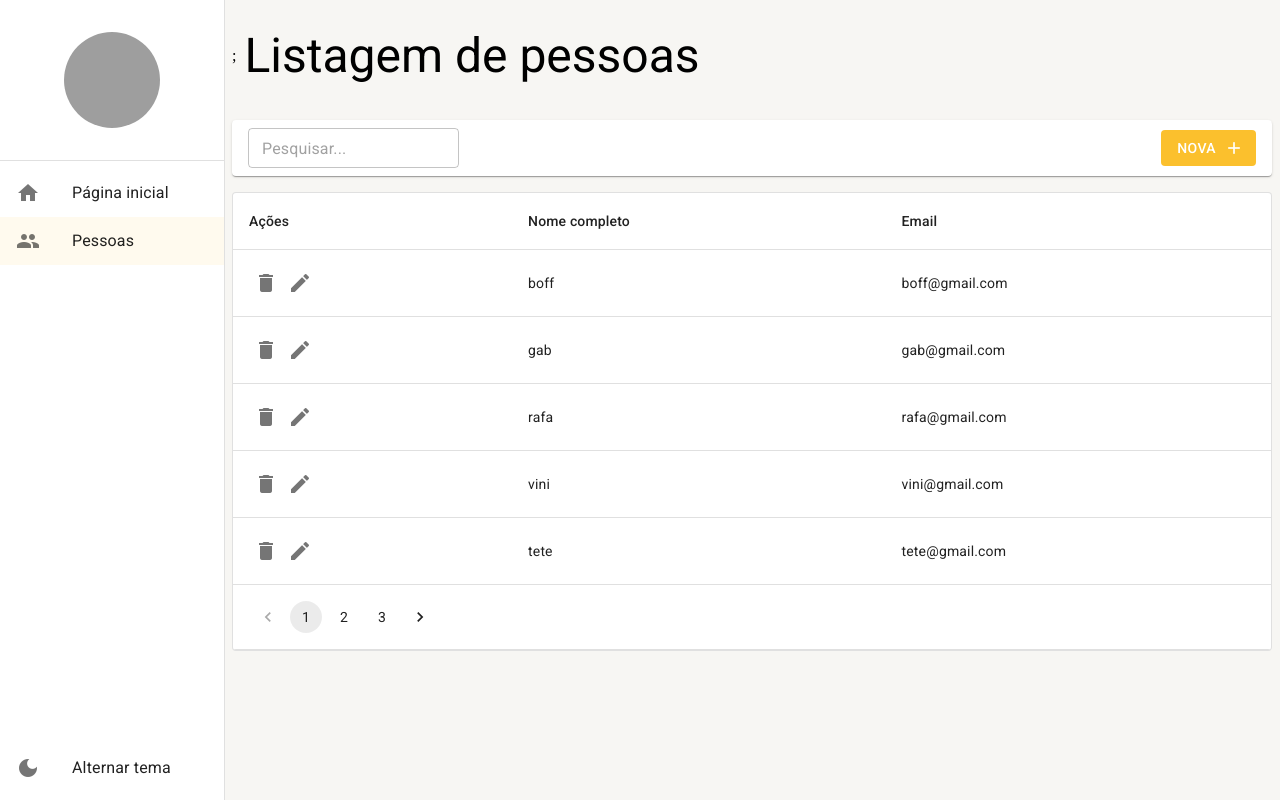
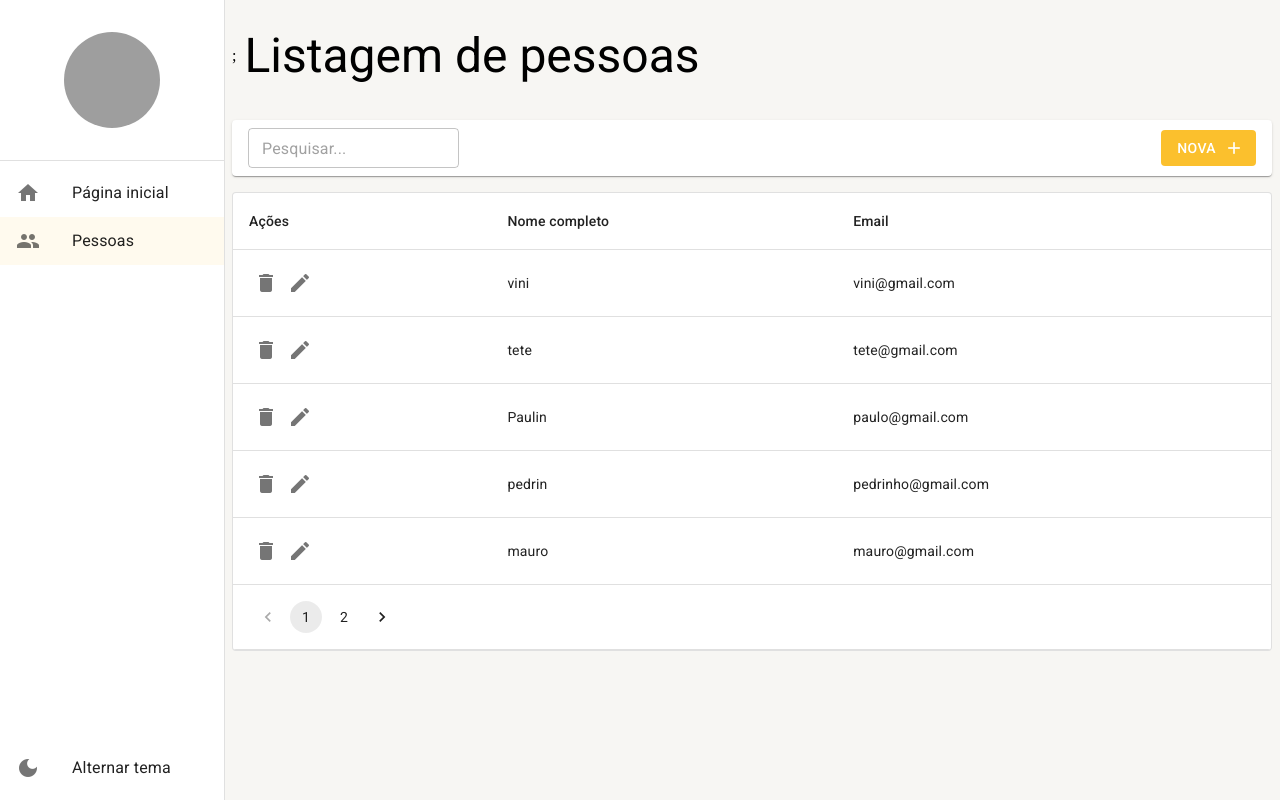
Before and after one commit to Viniciuss2207/Cadastros, a React (Create React App) app: page /pessoas in a window 1280 px wide. Built offline with nearby package versions, Linux system fonts and the light colour scheme; data requests are answered from the project's data file; grey boxes are pictures that could not be loaded.

Commit message:
add: Consulta de registro no backend com React

```diff
--- a/mock/database.json
+++ b/mock/database.json
@@ -1,23 +1,5 @@
 {
   "pessoas": [
-    {
-      "id": 3,
-      "email": "boff@gmail.com",
-      "cidade": 1,
-      "nomeCompleto": "boff "
-    },
-    {
-      "id": 4,
-      "email": "gab@gmail.com",
-      "cidade": 1,
-      "nomeCompleto": " gab"
-    },
-    {
-      "id": 5,
-      "email": "rafa@gmail.com",
-      "cidade": 1,
-      "nomeCompleto": "rafa"
-    },
     {
       "id": 6,
       "email": "vini@gmail.com",
--- a/public/index.html
+++ b/public/index.html
@@ -18,7 +18,7 @@
 
 
   <body style="margin:0; padding:0;" >
-    <noscript>voce precisa do javascript para rodar.</noscript>
+    <noscript>voce precisa do javascript para rodar</noscript>
     <div id="root"></div>
   </body>
 
--- a/src/pages/pessoas/DetalheDePessoas.tsx
+++ b/src/pages/pessoas/DetalheDePessoas.tsx
@@ -1,25 +1,63 @@
+import { LinearProgress } from "@mui/material";
+import { useEffect, useState } from "react";
 import { useNavigate, useParams } from "react-router-dom";
 
 
 import { FerramentasDeDetalhe } from "../../shared/components";
 import { LayoutBaseDePagina } from "../../shared/layouts";
+import { PessoasService } from "../../shared/services/api/pessoas/PessoasService";
 
 
 export const DetalheDePessoas: React.FC = () => {
     const { id ='nova' } = useParams<'id'>();
     const navigate = useNavigate();
 
+    const [isLoading, setIsLoading] = useState(false);
+    const [nome, setNome] = useState('');
+
+
+
+    useEffect(() => {
+        if (id !== 'nova') {
+            setIsLoading(true);
+
+            PessoasService.getById(Number(id))
+            .then((result) =>{
+                setIsLoading(false);
+                if(result instanceof Error) {
+                    alert(result.message)
+                    navigate('/pessoas')
+                } else {
+                    setNome(result.nomeCompleto)
+                   console.log(result)
+                }
+            });
+        }
+    },[id]);
+
+
+
     const handleSave = () => {
         console.log('Save')
     };
 
-    const handleDelete = () => {
-        console.log('Save')
-    };
+    const handleDelete =(id:number) => {
+        if(confirm('Realmente deseja apagar ?')) {
+            PessoasService.deleteById(id)
+            .then(result =>{
+              if(result instanceof Error) {
+                alert(result.message)
+              } else{
+                alert('Registro apagado com sucesso!');
+               navigate('/pessoas');
+              }
+            });
+        }
+     };
 
     return(
         <LayoutBaseDePagina
-         titulo='Detalhe de pessoa'
+         titulo={id === 'nova' ? 'Nova pessoa' : nome }
          barraDeFerramentas={
             <FerramentasDeDetalhe
              textoBotaoNovo='Nova'
@@ -29,14 +67,18 @@ export const DetalheDePessoas: React.FC = () => {
 
                  aoClicarEmSalvar={handleSave}
                  aoClicarEmSalvarEFechar={handleSave}
-                 aoClicarEmApagar={handleDelete}
                  aoClicarEmVoltar={() => navigate('/pessoas')}
+                 aoClicarEmApagar={() => handleDelete(Number(id))}
                  aoClicarEmNovo={() => navigate('/pessoas/detalhe/nova')}
+                />
+               }
+              >
 
 
-            />
-         }
-        >
+            {isLoading && (
+                <LinearProgress variant='indeterminate' />
+            )}
+
           <p>DetalheDePessoas {id}</p>
         </LayoutBaseDePagina>
 
--- a/src/pages/pessoas/ListagemDePessoas.tsx
+++ b/src/pages/pessoas/ListagemDePessoas.tsx
@@ -64,7 +64,7 @@ export const ListagemDePessoas: React.FC = () => {
           }
         });
     }
- }
+ };
 
   return (
     <LayoutBaseDePagina
--- a/src/shared/layouts/LayoutBaseDePagina.tsx
+++ b/src/shared/layouts/LayoutBaseDePagina.tsx
@@ -5,10 +5,10 @@ import { useDrawerContext } from "../contexts";
 
 
 interface ILayoutBaseDePaginaProps{
-    titulo: string;
-    barraDeFerramentas:ReactNode;
+    titulo: string ;
+    barraDeFerramentas:ReactNode ;
 
-    children:React.ReactNode;
+    children:React.ReactNode ;
 
 };
 
```
